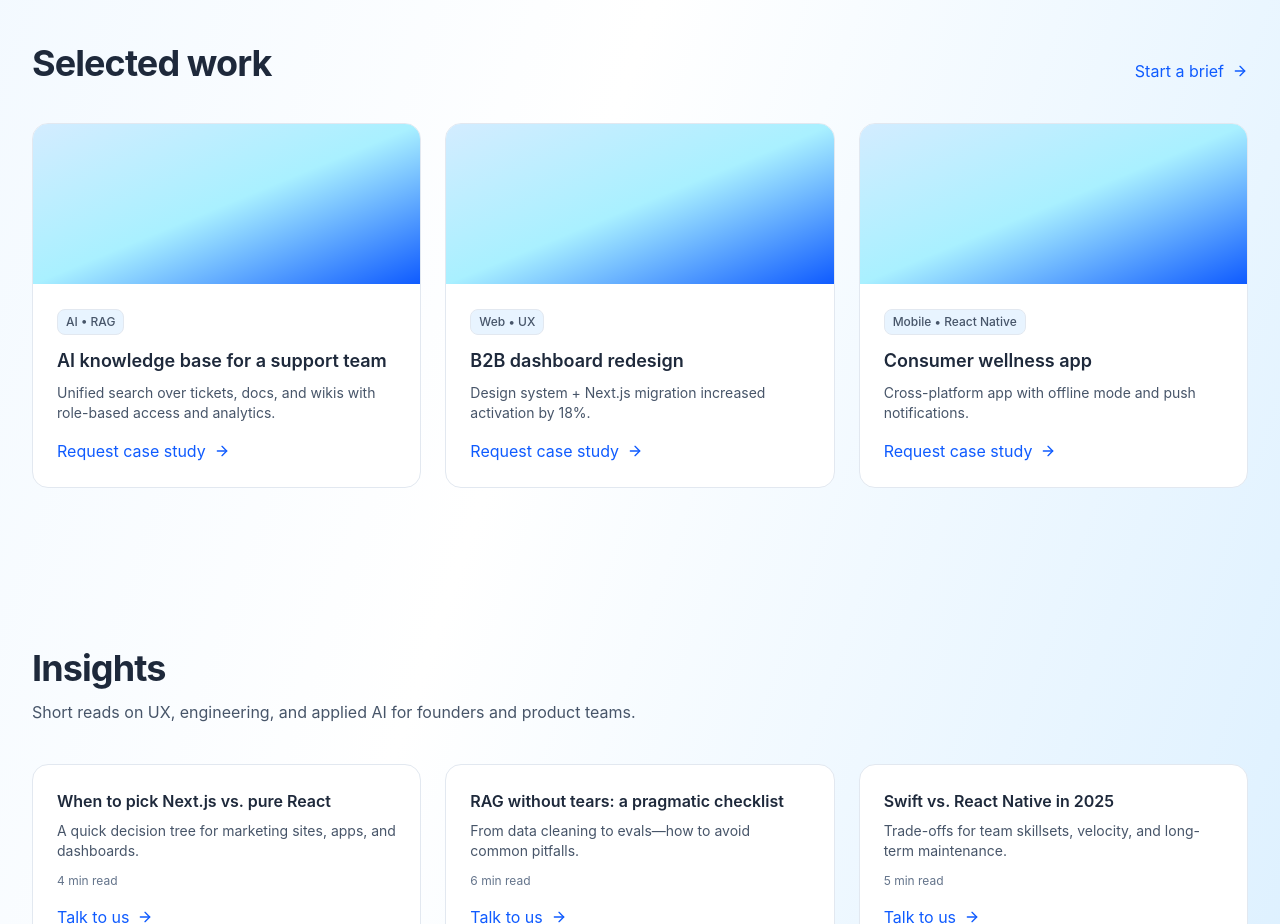
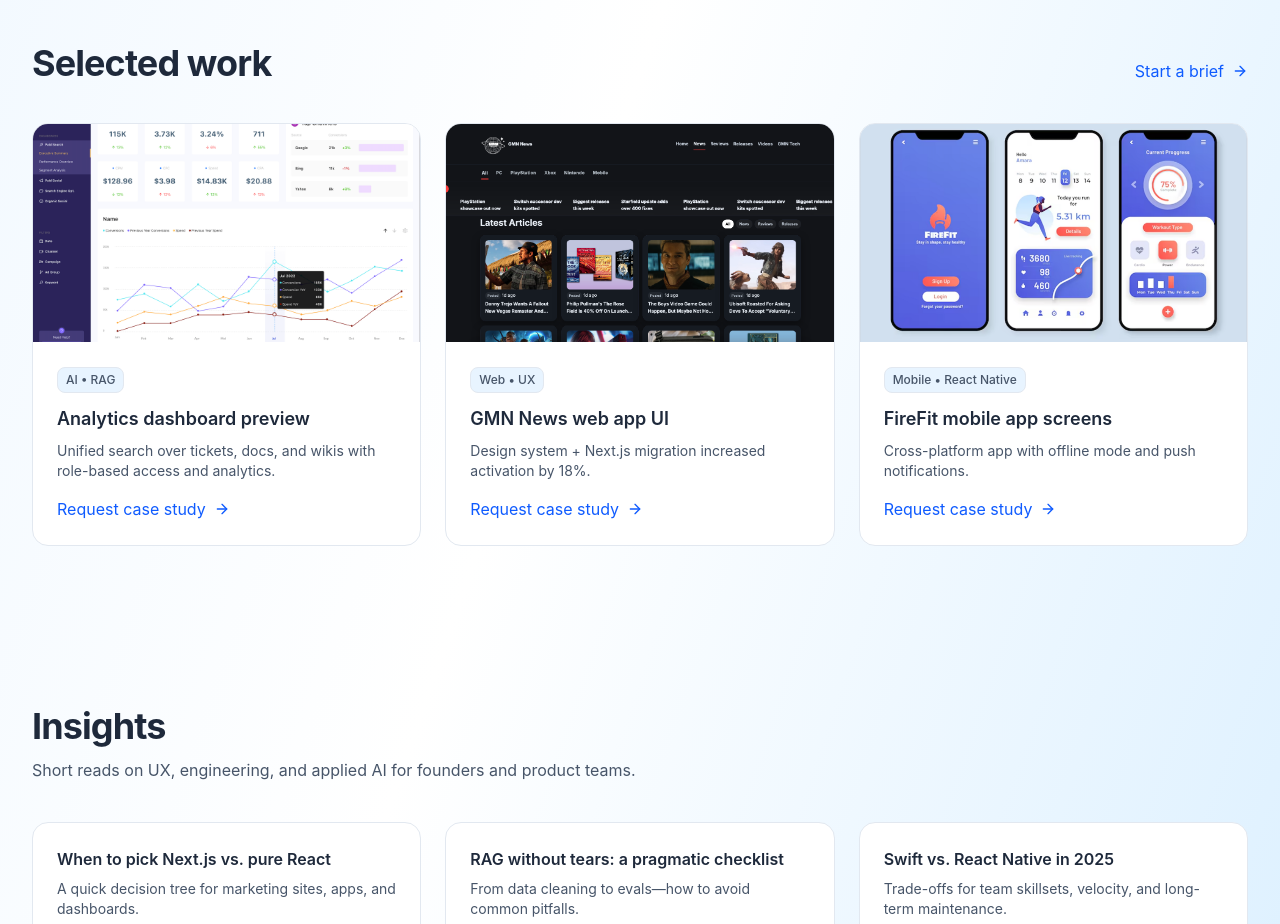
Before and after one commit to WolfSyn/KeanuWeb, a React (Vite) app: page / in a window 1280 px wide. Shown: the part 1800-2724 px from the top of the page. Built offline with nearby package versions, Linux system fonts and the light colour scheme.

Commit message:
Update App.jsx

```diff
--- a/src/App.jsx
+++ b/src/App.jsx
@@ -35,7 +35,7 @@ export default function App() {
               alt="KtechAI"
               width={360}                        // reserve layout space (approx 3:1)
               height={120}
-              className="h-24 sm:h-16 lg:h-28 w-auto"  // << BIGGER: ~56/64/80px tall
+              className="h-24 sm:h-16 lg:h-28 w-auto"  // << BIGGER
               loading="eager"
               decoding="async"
             />
@@ -212,10 +212,10 @@ export default function App() {
                   Instagram
                 </a>
               </div>
+            </div>
 
-            </div>
             <form
-            action="https://formspree.io/f/movkdbdj"   // Your Official Back-End Email Handler
+              action="https://formspree.io/f/movkdbdj"
               method="POST"
               className="rounded-2xl border border-slate-200 p-6 bg-white shadow-sm"
             >
@@ -230,7 +230,7 @@ export default function App() {
 
               {/* Optional extras */}
               <input type="hidden" name="subject" value="New project request — KtechAI" />
-              <input type="hidden" name="_append" value="true" /> {/* keeps unknown fields */}
+              <input type="hidden" name="_append" value="true" />
 
               <button type="submit" className="mt-6 w-full h-11 rounded-xl bg-[var(--ktech-700)] text-white font-semibold hover:shadow-lg">
                 Send request
@@ -297,20 +297,39 @@ function ServiceCard({ icon, title, copy, bullets }) {
     </motion.div>
   );
 }
-function CaseStudy({ title, tag, blurb }) {
+
+/* --- UPDATED: image CaseStudy --- */
+function CaseStudy({ title, tag, blurb, image, alt = "" }) {
+  const src = `${import.meta.env.BASE_URL}img/${image}`;
   return (
-    <motion.article initial={{opacity:0,y:12}} whileInView={{opacity:1,y:0}} viewport={{once:true}} transition={{duration:.35}}
-      className="rounded-2xl overflow-hidden border border-slate-200 bg-white">
-      <div className="h-40 bg-gradient-to-br from-[var(--ktech-100)] via-[var(--ktech-200)] to-[var(--ktech-700)]" />
+    <motion.article
+      initial={{ opacity: 0, y: 12 }}
+      whileInView={{ opacity: 1, y: 0 }}
+      viewport={{ once: true }}
+      transition={{ duration: 0.35 }}
+      className="rounded-2xl overflow-hidden border border-slate-200 bg-white"
+    >
+      <div className="relative aspect-[16/9] overflow-hidden">
+        <img
+          src={src}
+          alt={alt || title}
+          className="h-full w-full object-cover"
+          loading="lazy"
+          decoding="async"
+        />
+      </div>
       <div className="p-6">
         <span className="inline-block text-xs font-medium px-2 py-1 rounded-lg bg-[var(--ktech-50)] border border-slate-200 text-slate-600">{tag}</span>
         <h3 className="mt-3 font-semibold text-lg">{title}</h3>
         <p className="mt-2 text-sm text-slate-600">{blurb}</p>
-        <a href="#contact" className="mt-4 inline-flex items-center gap-2 text-[var(--ktech-700)]">Request case study <ArrowRight className="h-4 w-4"/></a>
+        <a href="#contact" className="mt-4 inline-flex items-center gap-2 text-[var(--ktech-700)]">
+          Request case study <ArrowRight className="h-4 w-4"/>
+        </a>
       </div>
     </motion.article>
   );
 }
+
 function ArticleCard({ title, minutes, excerpt }) {
   return (
     <motion.article initial={{opacity:0,y:12}} whileInView={{opacity:1,y:0}} viewport={{once:true}} transition={{duration:.35}}
@@ -335,11 +354,32 @@ const serviceCards = [
     copy:"Native and cross-platform apps with CI/CD and analytics.",
     bullets:["iOS/Android (Swift/Kotlin)","React Native/Flutter","App store launches & telemetry"] },
 ];
+
+/* --- UPDATED: now includes images --- */
 const projects = [
-  { title:"AI knowledge base for a support team", tag:"AI • RAG", blurb:"Unified search over tickets, docs, and wikis with role-based access and analytics." },
-  { title:"B2B dashboard redesign", tag:"Web • UX", blurb:"Design system + Next.js migration increased activation by 18%." },
-  { title:"Consumer wellness app", tag:"Mobile • React Native", blurb:"Cross-platform app with offline mode and push notifications." },
+  {
+    title:"Analytics dashboard preview",
+    tag:"AI • RAG",
+    blurb:"Unified search over tickets, docs, and wikis with role-based access and analytics.",
+    image:"Analytics_img.png",
+    alt:"Analytics dashboard preview"
+  },
+  {
+    title:"GMN News web app UI",
+    tag:"Web • UX",
+    blurb:"Design system + Next.js migration increased activation by 18%.",
+    image:"GMNNews_img.png",
+    alt:"GMN News web app UI"
+  },
+  {
+    title:"FireFit mobile app screens",
+    tag:"Mobile • React Native",
+    blurb:"Cross-platform app with offline mode and push notifications.",
+    image:"FireFit_img.png",
+    alt:"FireFit mobile app screens"
+  },
 ];
+
 const posts = [
   { title:"When to pick Next.js vs. pure React", minutes:4, excerpt:"A quick decision tree for marketing sites, apps, and dashboards." },
   { title:"RAG without tears: a pragmatic checklist", minutes:6, excerpt:"From data cleaning to evals—how to avoid common pitfalls." },
```
Lines whose indentation alone changed are shown as unchanged.
